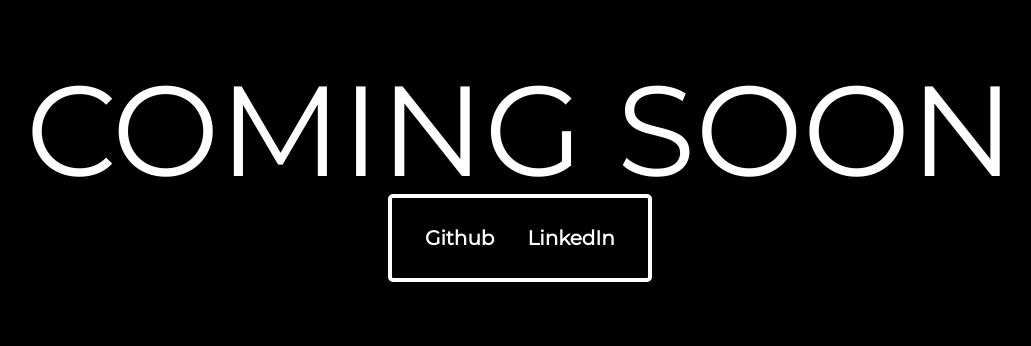
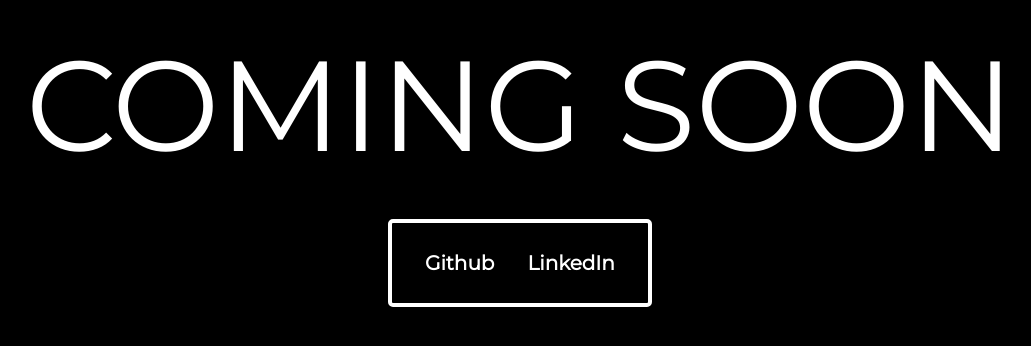
Before and after one commit to Falconairio/Portfolio, a React (Create React App) app: page / in a window 1280 px wide. Shown: the part 226-572 px from the top of the page, without its empty margins (120-1151 px from the left). Built offline with nearby package versions, Linux system fonts and the light colour scheme.

Commit message:
added animations to the placeholder contact box

```diff
--- a/src/App.js
+++ b/src/App.js
@@ -5,7 +5,7 @@ import ContactBox from './Components/ContactBox';
 function App() {
   return (
     <div className="App">
-        <div className = 'flexcolumn'>
+        <div className = 'placeholder-container'>
           <div className = 'placeholder'>COMING SOON</div>
           <ContactBox />
         </div>
--- a/src/Styles/App.css
+++ b/src/Styles/App.css
@@ -48,6 +48,30 @@ table {
   border-spacing: 0;
 }
 
+@-webkit-keyframes aboutbox {
+  0% {
+    margin-top: 200px;
+  }
+  50% {
+    margin-top: 0px;
+  }
+  100% {
+    margin-top: 50px;
+  }
+}
+
+@keyframes aboutbox {
+  0% {
+    margin-top: 200px;
+  }
+  50% {
+    margin-top: 0px;
+  }
+  100% {
+    margin-top: 50px;
+  }
+}
+
 .App {
   width: 100vw;
   height: 100vh;
@@ -81,7 +105,7 @@ body {
   font-size: 10vw;
 }
 
-.flexcolumn {
+.placeholder-container {
   display: -webkit-box;
   display: -ms-flexbox;
   display: flex;
@@ -214,6 +238,11 @@ body {
           align-items: center;
   -ms-flex-item-align: center;
       align-self: center;
+  -webkit-animation-name: aboutbox;
+          animation-name: aboutbox;
+  -webkit-animation-duration: 1s;
+          animation-duration: 1s;
+  margin-top: 50px;
 }
 
 .contact-box-container a {
--- a/src/Styles/App.scss
+++ b/src/Styles/App.scss
@@ -1,4 +1,6 @@
 @import './resets';
+@import './variables';
+@import './keyframes';
 
 .App {
   width: 100vw;
@@ -19,13 +21,10 @@ body {
   font-size: 10vw;
 }
 
-.flexcolumn {
-  display: flex;
-  flex-direction: column;
+.placeholder-container {
+  @include flexcolumn;
 }
 
 @import './table';
-
 @import './license';
-
 @import './pre-contactbox';
--- /dev/null
+++ b/src/Styles/_keyframes.scss
@@ -0,0 +1,5 @@
+@keyframes aboutbox {
+    0% {margin-top: 200px}
+    50% {margin-top: 0px}
+    100% {margin-top: 50px}
+}
--- a/src/Styles/_pre-contactbox.scss
+++ b/src/Styles/_pre-contactbox.scss
@@ -8,6 +8,9 @@
     justify-content: space-evenly;
     align-items: center;
     align-self: center;
+    animation-name: aboutbox;
+    animation-duration: 1s;
+    margin-top: 50px;
 
     a {
       text-decoration: none;
```
Also changed, not shown: src/Styles/_table.scss (+0 -8 lines), src/Styles/_variables.scss (added, +19 -0 lines), 1 other file (tests, documents, lock files or other folders).
